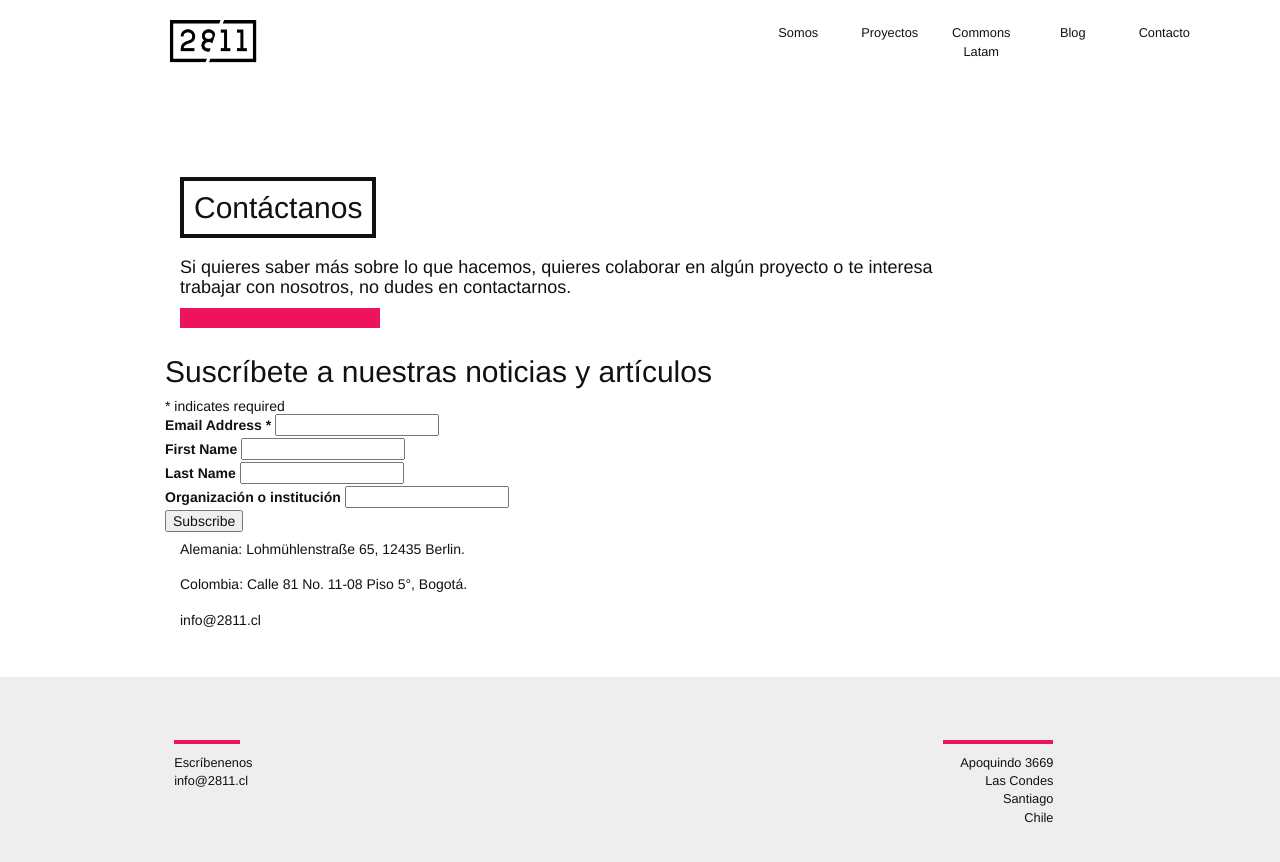
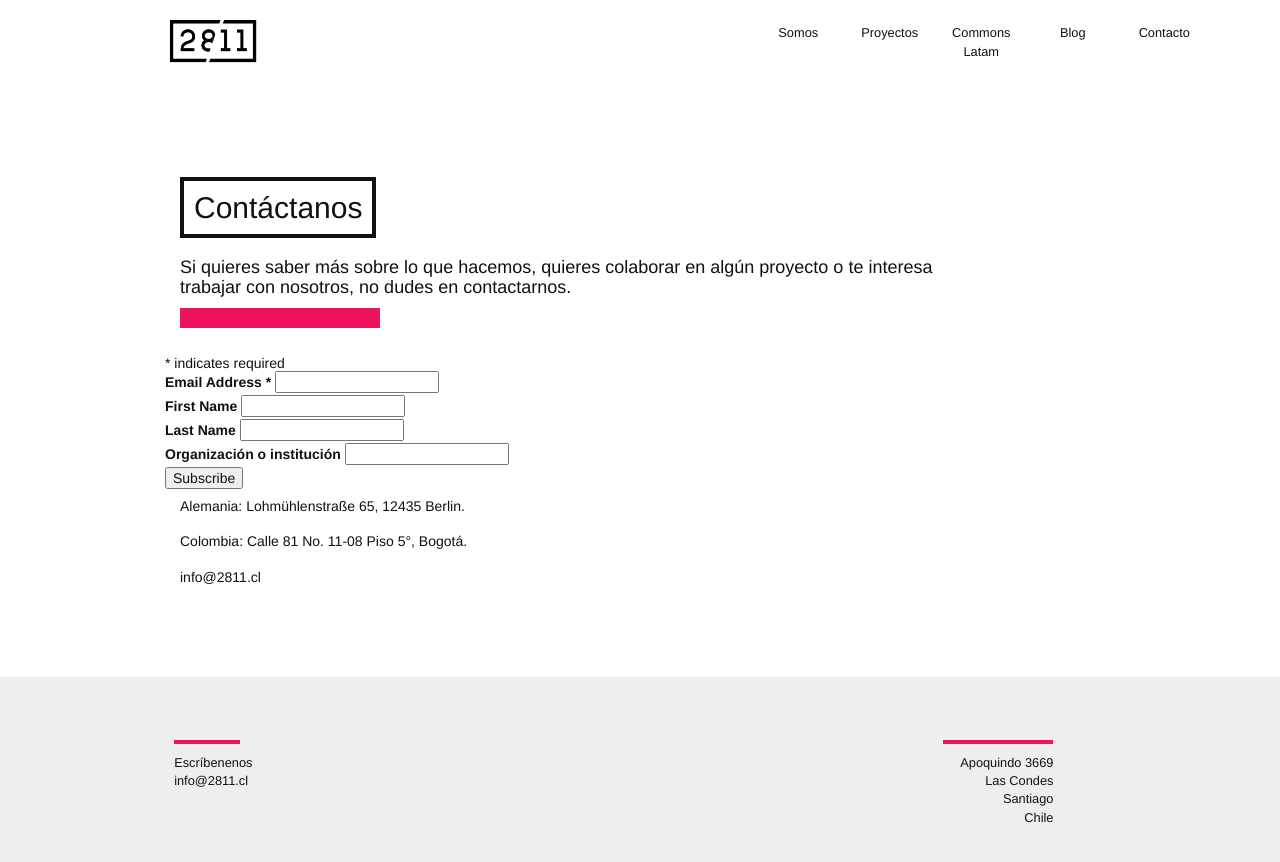
Before and after one commit to 2811Chile/2811Chile.github.io, a Jekyll site: the page built from contacto.md, in a window 1280 px wide. Shown: the top 862 px of the page. Built offline with Jekyll 4.4.1, drawn with Linux system fonts in a browser that asks for light colours; nearby versions of some CDN libraries; some web fonts are replaced; comment, search, counter and statistics services are not loaded.

Commit message:
Updated Contacto

```diff
--- a/contacto.md
+++ b/contacto.md
@@ -30,7 +30,7 @@ layout: default
 <div id="mc_embed_signup">
 <form action="https://2811.us3.list-manage.com/subscribe/post?u=698bed815d313b82946698e0a&amp;id=adfa79f0d0" method="post" id="mc-embedded-subscribe-form" name="mc-embedded-subscribe-form" class="validate" target="_blank" novalidate>
     <div id="mc_embed_signup_scroll">
-	<h2>Suscríbete a nuestras noticias y artículos</h2>
+
 <div class="indicates-required"><span class="asterisk">*</span> indicates required</div>
 <div class="mc-field-group">
 	<label for="mce-EMAIL">Email Address  <span class="asterisk">*</span>
@@ -61,7 +61,6 @@ layout: default
 <script type='text/javascript' src='//s3.amazonaws.com/downloads.mailchimp.com/js/mc-validate.js'></script><script type='text/javascript'>(function($) {window.fnames = new Array(); window.ftypes = new Array();fnames[0]='EMAIL';ftypes[0]='email';fnames[1]='FNAME';ftypes[1]='text';fnames[2]='LNAME';ftypes[2]='text';fnames[5]='MMERGE5';ftypes[5]='text';}(jQuery));var $mcj = jQuery.noConflict(true);</script>
 <!--End mc_embed_signup-->
 
-
     </div>
     <div class="row">
       <h5 class="col-xs-10">
```
